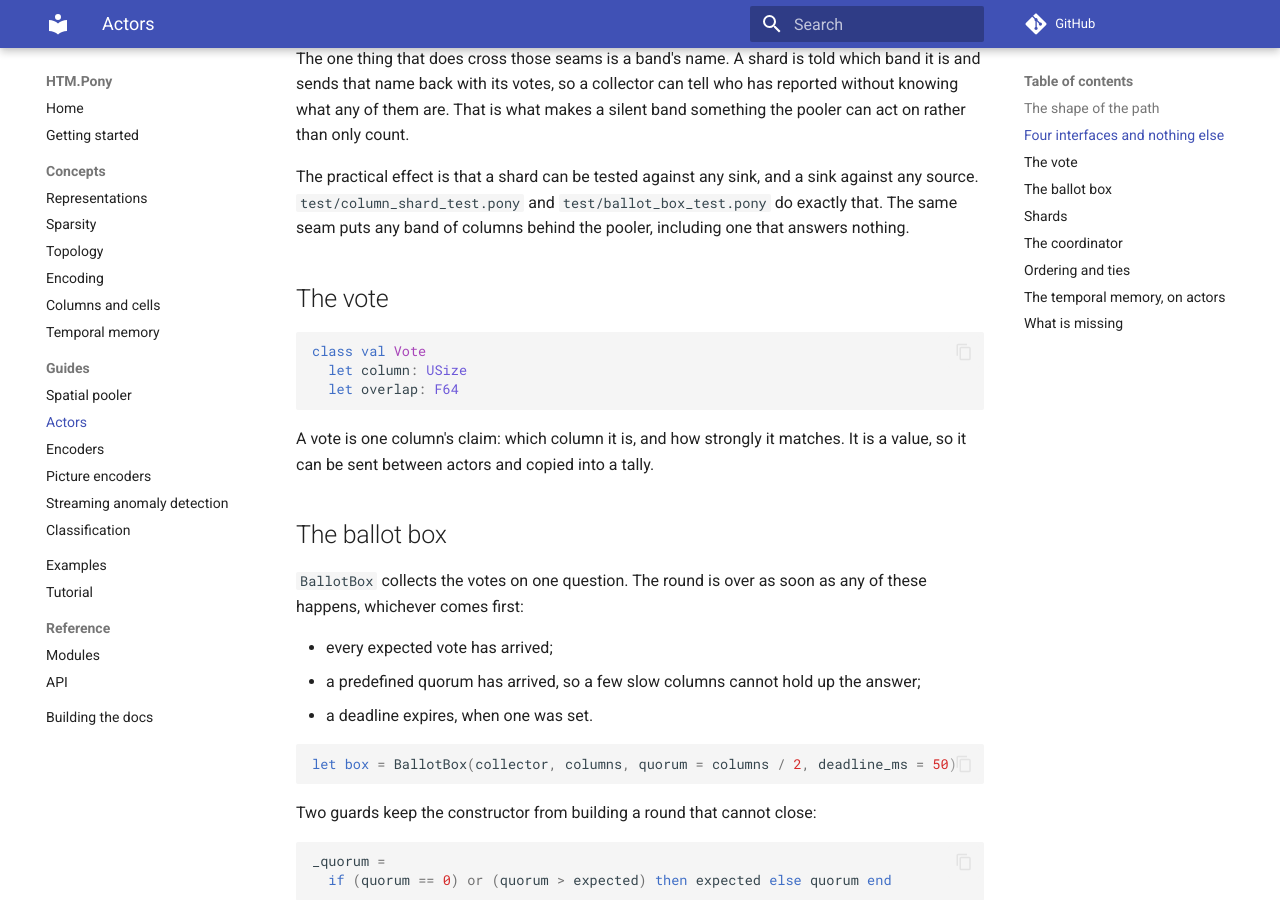
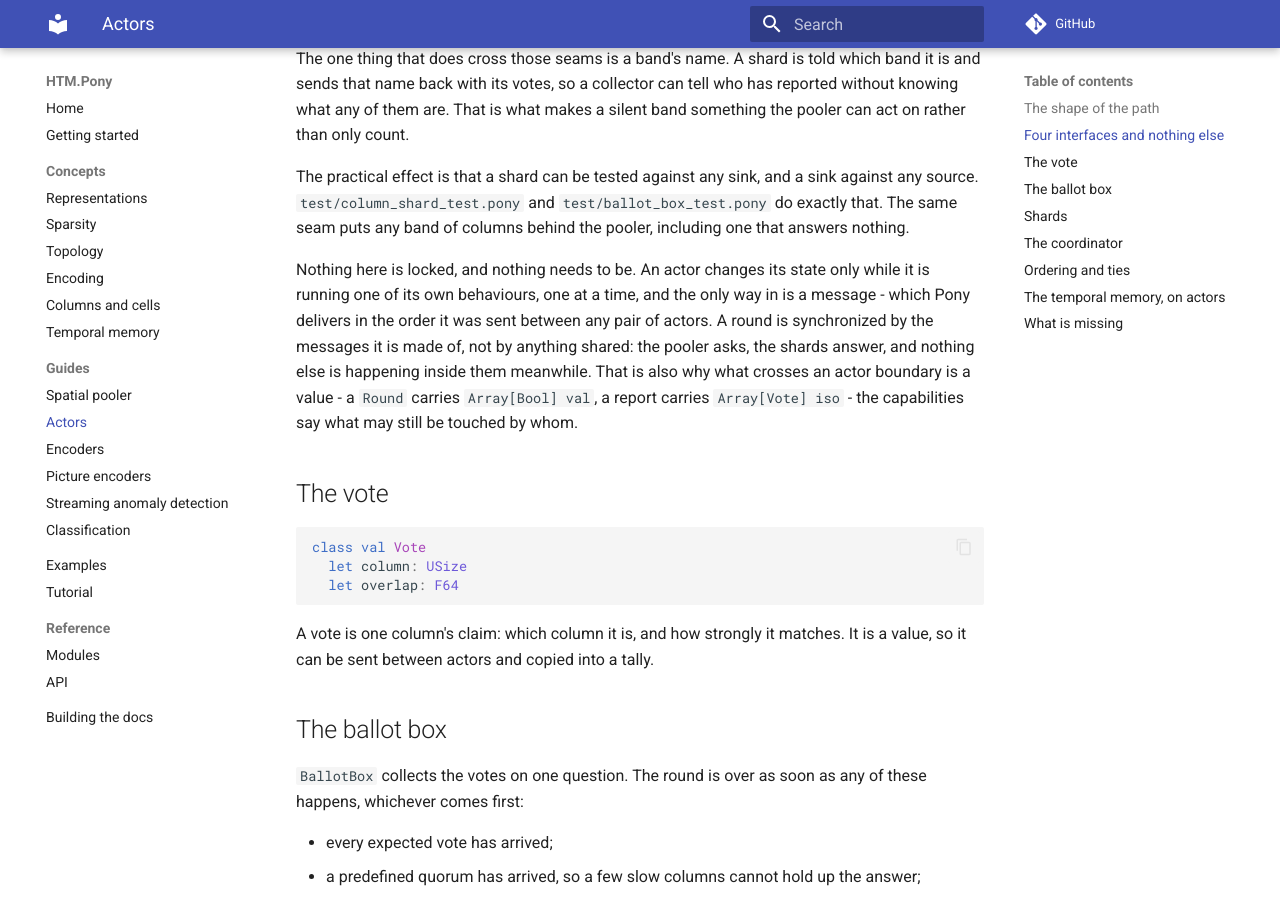
Before and after one commit to d-led/htm.pony, an MkDocs documentation site: the page built from docs/actors.md, in a window 1280 px wide and 900 px high, scrolled down 1225 px. Built offline with MkDocs 1.6.1 and Material for MkDocs 9.7.7, drawn with Linux system fonts in a browser that asks for light colours; comment, search, counter and statistics services are not loaded.

Commit message:
Say there is nothing to lock, and why
A reader coming from threads will look for the mutex next to the round. There is
none: an actor changes its state only inside its own behaviours, one at a time,
and messages are the only way in, so the round is synchronised by the messages it
is made of. The capabilities on what crosses a boundary - val in, iso out - are
the other half of that.

```diff
--- a/docs/actors.md
+++ b/docs/actors.md
@@ -62,6 +62,15 @@ The practical effect is that a shard can be tested against any sink, and a sink
 against any source. `test/column_shard_test.pony` and `test/ballot_box_test.pony`
 do exactly that. The same seam puts any band of columns behind the pooler,
 including one that answers nothing.
+
+Nothing here is locked, and nothing needs to be. An actor changes its state only
+while it is running one of its own behaviours, one at a time, and the only way in
+is a message - which Pony delivers in the order it was sent between any pair of
+actors. A round is synchronized by the messages it is made of, not by anything
+shared: the pooler asks, the shards answer, and nothing else is happening inside
+them meanwhile. That is also why what crosses an actor boundary is a value - a
+`Round` carries `Array[Bool] val`, a report carries `Array[Vote] iso` - the
+capabilities say what may still be touched by whom.
 
 ## The vote
 
```
